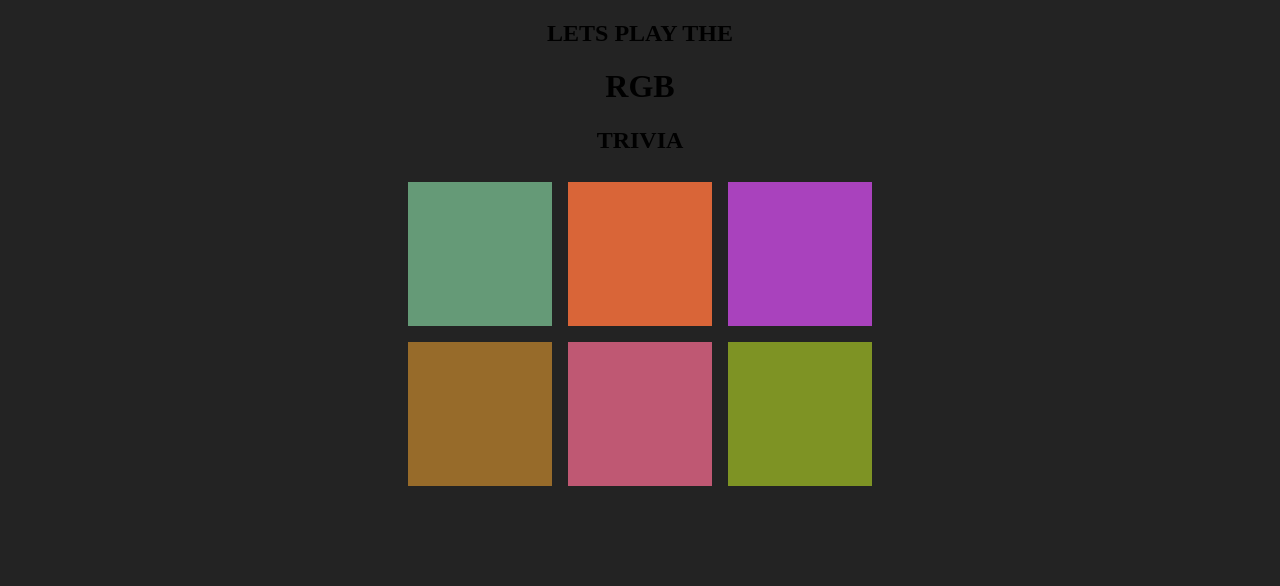
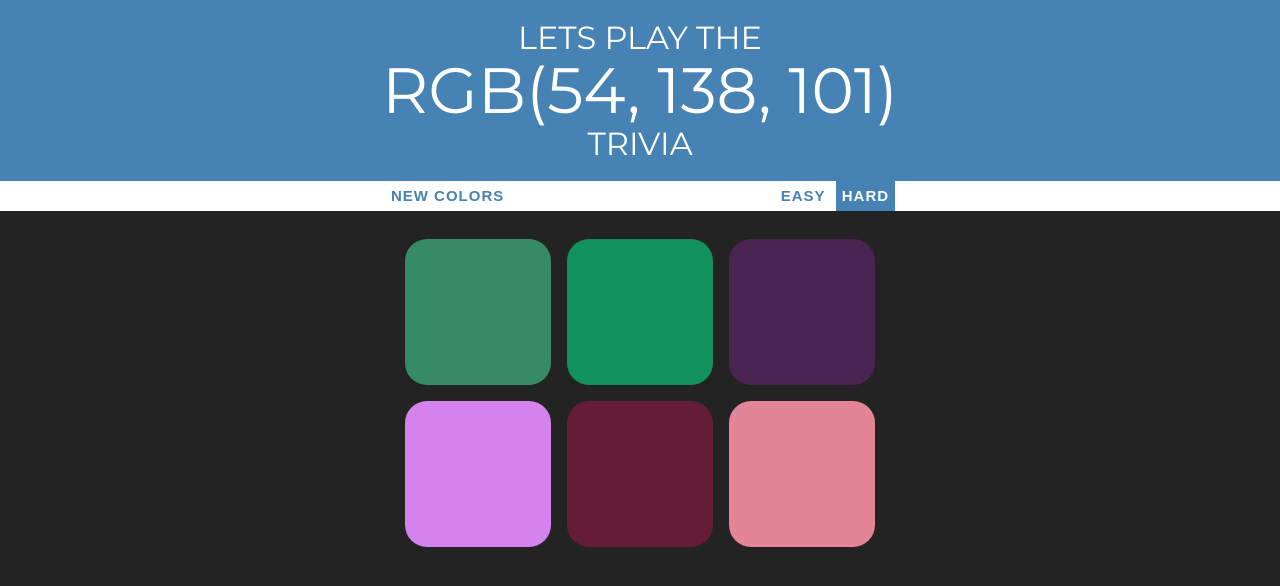
Before and after one commit to Zakash/RGB-Trivia, a plain HTML site: page index.html in a window 1280 px wide. Drawn offline with Linux system fonts and the light colour scheme.

Commit message:
HTML + CSS + JavaScript Update

```diff
--- a/index.html
+++ b/index.html
@@ -4,17 +4,26 @@
     <meta charset="UTF-8">
     <title>RGB Trivia</title>
     <link rel="stylesheet" href="style.css">
+    <link href="https://fonts.googleapis.com/css?family=Montserrat" rel="stylesheet">
 </head>
 <body>
 
 <!-- Header -->
-<div class="PageHeader">
-    <h2>LETS PLAY THE</h2>
-    <h1>RGB</h1>
-    <h2>TRIVIA</h2>
+    <h1>LETS PLAY THE
+    <br>
+    <span id="pickedColorSpan"></span>
+    <br>
+     TRIVIA</h1>
+<!-- End of Header -->
 
+<!-- Bar -->
+<div class="bar">
+    <button id="newGame">New Colors</button>
+    <span id="result"></span>
+    <button id="easyMode">Easy</button>
+    <button class="selected" id="hardMode" selec>Hard</button>
 </div>
-<!-- End of Header -->
+<!-- End of Bar -->
 
 <div id="container">
 
--- a/jscript.js
+++ b/jscript.js
@@ -1,21 +1,91 @@
 var colorsArray = new Array();
+var pickedColor;
+var gameMode = 6;
+var backgroundColor = document.body.style.background;
 
 var squares = document.getElementsByClassName("square");
+var colorDisplay =  document.getElementById("pickedColorSpan");
+var resultDisplay = document.getElementById("result");
+var headerDisplay = document.querySelector("h1");
+
+var newGameButton = document.getElementById("newGame");
+newGameButton.addEventListener("click", initSquares);
+
+var easyModeButton = document.getElementById("easyMode")
+
+easyModeButton.addEventListener("click", function() {
+    gameMode = 3;
+    easyModeButton.classList.add("selected");
+    hardModeButton.classList.remove("selected");
+
+    for (var i = 3 ; i < 6 ; i++) {
+        squares[i].style.display = "none";
+    }
+
+    initSquares();
+});
+
+var hardModeButton = document.getElementById("hardMode");
+
+hardModeButton.addEventListener("click", function() {
+    gameMode = 6;
+    hardModeButton.classList.add("selected");
+    easyModeButton.classList.remove("selected");
+
+    for (var i = 3 ; i < 6 ; i++) {
+        squares[i].style.display = "block";
+    }
+
+    initSquares();
+});
+
+initSquares();
 
 
-window.onload = generateColorsArray();
-
-
+// Function that Generates an RGB Color
 function generateRGB() {
     var r = Math.floor(Math.random()*256);          // Random between 0-255
     var g = Math.floor(Math.random()*256);          // Random between 0-255
     var b = Math.floor(Math.random()*256);          // Random between 0-255
-    return ('rgb(' + r + ',' + g + ',' + b + ')');  // Collect all to a string
+    return ("rgb(" + r + ", " + g + ", " + b + ")");  // Collect all to a string
 }
 
-function generateColorsArray() {
-    for (var i = 0 ; i < squares.length ; i++) {
-        colorsArray[i] = generateRGB();
+// Function that initialize/reset the colors
+function initSquares() {
+    colorsArray = [];                               // Empty the Array
+    generateColors(gameMode);
+    resultDisplay.textContent = "";
+    newGameButton.textContent = "New Colors";
+    headerDisplay.style.background = backgroundColor;
+    for (var i = 0 ; i < gameMode ; i++) {
         squares[i].style.background = colorsArray[i];
+        squares[i].addEventListener("click", function() {
+            if (this.style.background === colorsArray[pickedColor]) {
+                newGameButton.textContent = "Play Again?";
+                resultDisplay.textContent = "Yey! Correct";
+                changeColors(colorsArray[pickedColor]);
+            }
+            else {
+                this.style.background = backgroundColor;
+                resultDisplay.textContent = "Wrong! Try Again";
+            }
+        });
+    }
+
+    pickedColor = Math.floor(Math.random()*gameMode);
+    colorDisplay.textContent = colorsArray[pickedColor];
+}
+
+// Function that changing the colors of the squares and the header
+function changeColors (color) {
+    for (var i = 0 ; i < gameMode ; i++) {
+        squares[i].style.background = color;
+        headerDisplay.style.background = colorsArray[pickedColor];
     }
 }
+
+function generateColors(numOfSquares) {
+    for (var i = 0 ; i < numOfSquares ; i++) {
+        colorsArray[i] = generateRGB();
+    }
+}
--- a/style.css
+++ b/style.css
@@ -1,21 +1,76 @@
 body {
+    font-family:  'Montserrat', sans-serif;
     background-color: #232323;
+    margin: 0;
 }
 
-.PageHeader {
+h1 {
     text-align: center;
+    font-weight: normal;
+    line-height: 1.1;
+    color: white;
+    background-color: steelblue;
+    margin: 0;
+    padding: 20px 0;
+    text-transform: uppercase;
 }
 
 .square {
     float: left;
-    background: red;
     width: 30%;
     padding-bottom: 30%;
-    margin: 1.66%
-
+    margin: 1.66%;
+    border-radius: 15%;
+    transition: background 0.6s;
+    -webkit-transition: background 0.6s;
+    -moz-transition: background 0.6s;
 }
 
 #container {
     max-width: 38%;
-    margin: 0 auto;
+    margin: 20px auto;
 }
+
+
+
+.bar {
+    background: white;
+    text-align: center;
+    height: 30px;
+}
+
+.selected {
+    color: white;
+    background: steelblue;
+}
+
+#pickedColorSpan {
+    font-size: 200%;
+}
+
+button {
+    border: none;
+    background: white;
+    font-size: 15px;
+    font-weight: 700;
+    text-transform: uppercase;
+    height: 100%;
+    color: steelblue;
+    letter-spacing: 1px;
+    transition: all .2s;
+    outline: none;
+    -webkit-transition: all .2s;
+    -moz-transition: all .2s;
+
+}
+
+#result {
+    display: inline-block;
+    width: 20%;
+}
+
+button:hover {
+    color: white;
+    background: steelblue;
+
+}
```
